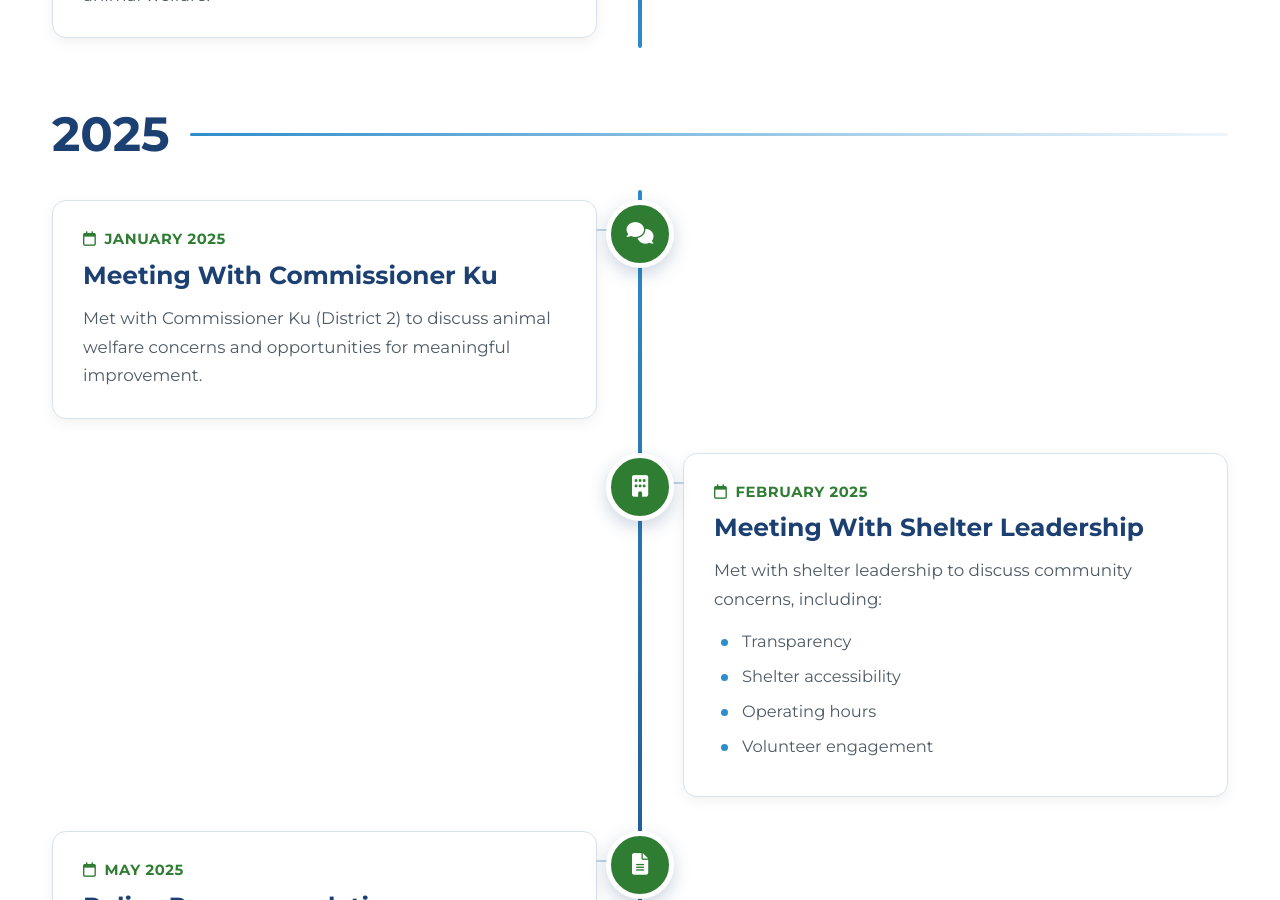
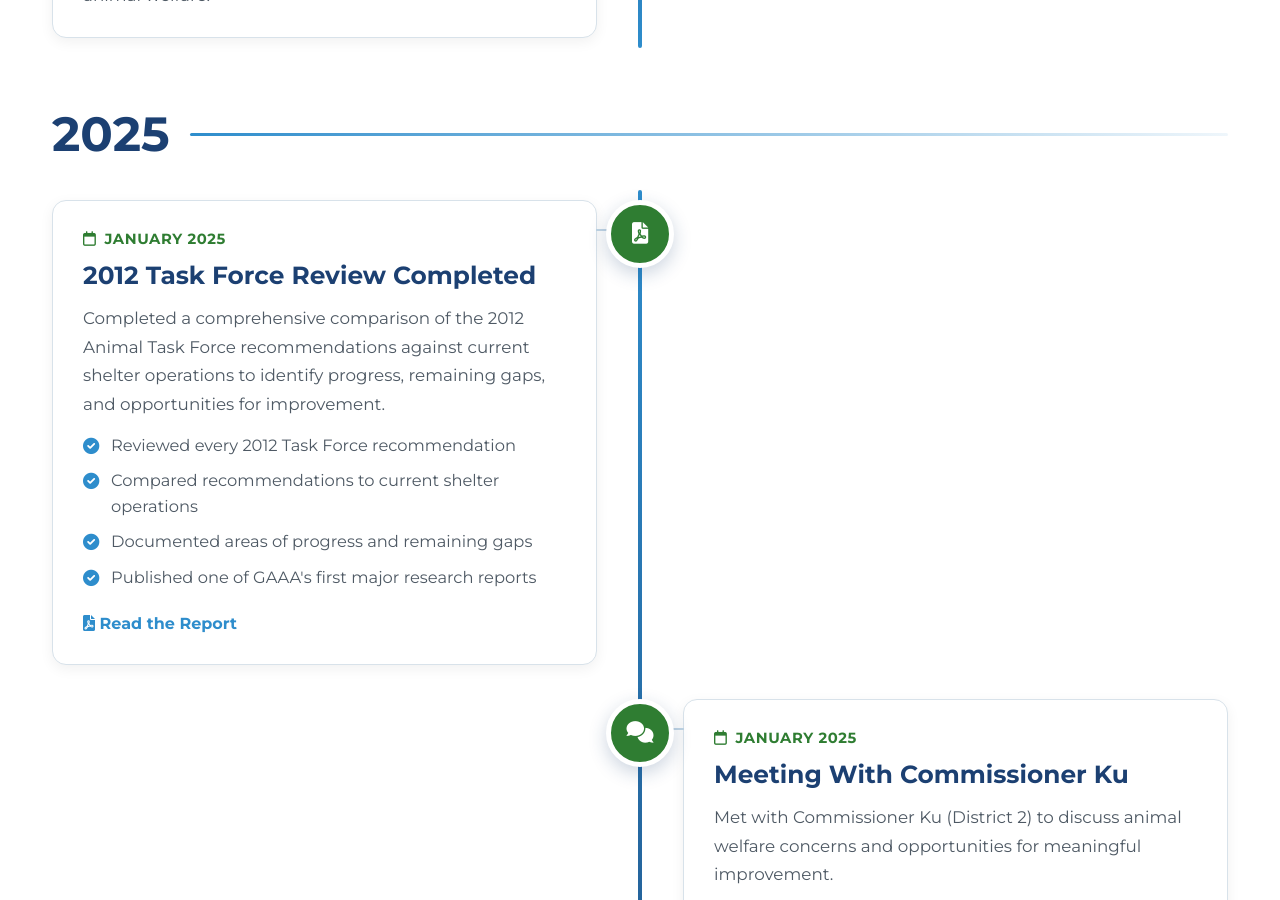
Before and after one commit to whitleybacon/gwinnett-animal-advocacy-alliance, a Jekyll site: the page built from journey/index.html, in a window 1280 px wide and 900 px high, scrolled down 2362 px. Built offline with Jekyll 4.4.1, drawn with Linux system fonts in a browser that asks for light colours.

Commit message:
Update index.html

```diff
--- a/journey/index.html
+++ b/journey/index.html
@@ -743,7 +743,51 @@ title: Our Advocacy Journey
 
     <div class="journey-timeline">
 
-        <article class="journey-item journey-left">
+    <!-- January 2025 -->
+
+    <article class="journey-item journey-left">
+
+            <div class="journey-marker journey-marker-green">
+                <i class="fa-solid fa-file-pdf"></i>
+            </div>
+
+            <div class="journey-card">
+                <p class="journey-date journey-date-green">
+                    <i class="fa-regular fa-calendar"></i>
+                    January 2025
+                </p>
+
+                <h3>2012 Task Force Review Completed</h3>
+
+                <p>
+                    Completed a comprehensive comparison of the 2012 Animal Task
+                    Force recommendations against current shelter operations to
+                    identify progress, remaining gaps, and opportunities for
+                    improvement.
+                </p>
+
+                <ul class="journey-checklist">
+                    <li>Reviewed every 2012 Task Force recommendation</li>
+                    <li>Compared recommendations to current shelter operations</li>
+                    <li>Documented areas of progress and remaining gaps</li>
+                    <li>Published one of GAAA's first major research reports</li>
+                </ul>
+
+                <a href="{{ site.baseurl }}/assets/reports/Jan%202025%20Current%20Status%20vs%202012%20Task%20Force%20Review.pdf"
+                   class="journey-link"
+                   target="_blank"
+                   rel="noopener noreferrer">
+                    <i class="fa-solid fa-file-pdf"></i>
+                    Read the Report
+                </a>
+
+            </div>
+
+        </article>
+
+        <!-- January 2025 -->
+
+        <article class="journey-item journey-right">
 
             <div class="journey-marker journey-marker-green">
                 <i class="fa-solid fa-comments"></i>
@@ -758,13 +802,13 @@ title: Our Advocacy Journey
                 <h3>Meeting With Commissioner Ku</h3>
 
                 <p>
-                    Met with Commissioner Ku (District 2) to discuss animal welfare concerns
-                    and opportunities for meaningful improvement.
+                    Met with Commissioner Ku (District 2) to discuss animal welfare
+                    concerns and opportunities for meaningful improvement.
                 </p>
+
             </div>
 
         </article>
-
 
         <article class="journey-item journey-right">
 
```
